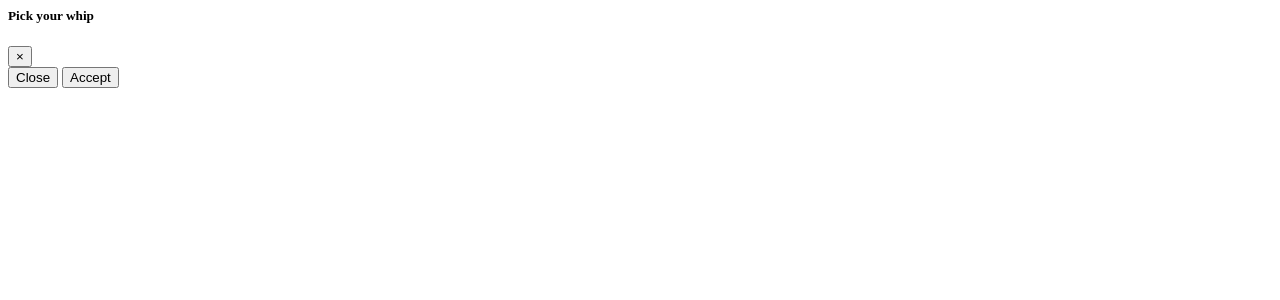
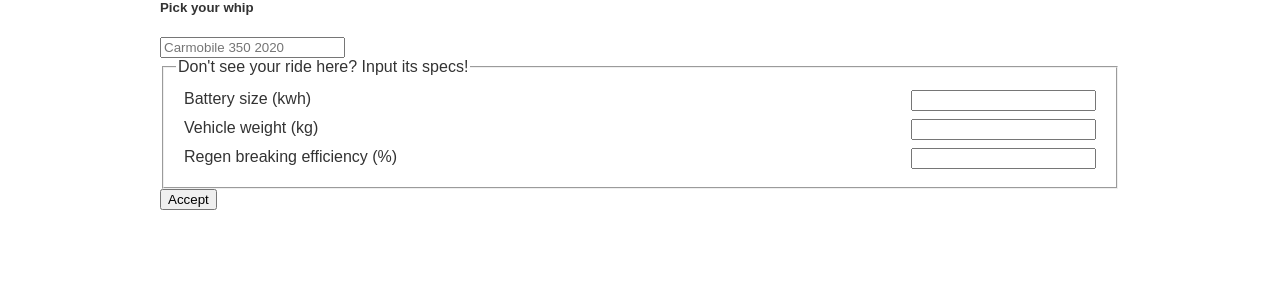
Before and after one commit to mrpossoms/ROHM, a Flask app: page /modal/cars in a window 1280 px wide. Shown: the top 300 px of the page. Run offline with Flask 2, Linux system fonts and the light colour scheme; some libraries are stand-ins or nearby versions.

Commit message:
WIP: working on car selection modal

```diff
--- a/example/main.py
+++ b/example/main.py
@@ -15,8 +15,34 @@ def index():
     return render_template("main.html")
 
 @app.route("/modal/cars")
-def cars():
+def modal_cars():
     return render_template("modal/cars.html")
+
+@app.route("/search/cars/<string:query>")
+def search_cars(query):
+    from fuzzysearch import find_near_matches
+    import json
+
+    all_cars = json.load(open('data/cars.json', 'r'))
+    matches = []
+
+    # evaluate closeness of string match against all cars
+    for car_name in all_cars:
+        match = find_near_matches("volkswagen", car_name, max_l_dist=1)
+
+        if len(match) > 0:
+            matches.append(all_cars[car_name])
+            matches[-1]['name'] = car_name
+            matches[-1]['dist'] = match[0].dist
+
+    # sort for by 'distance'
+    sorted(matches, key=lambda car: car['dist'])
+
+    print(matches)
+
+    return json.dumps(matches)
+
+
 
 
 @app.route("/<string:origin>/<string:dest>/estimate")
--- a/example/static/css/style.css
+++ b/example/static/css/style.css
@@ -6,6 +6,12 @@ html {
 
 .logo {
 	max-width:256px;
+}
+
+.rohm-ui-field {
+    display: flex;
+    justify-content: space-between;
+    margin: .5rem;
 }
 
 h1, h2, h3, body, footer {
--- a/example/templates/modal/cars.html
+++ b/example/templates/modal/cars.html
@@ -5,5 +5,51 @@
 {% block title %}Pick your whip{% endblock %}
 
 {% block content %}
+<input id="text-car-query" type="text" placeholder="Carmobile 350 2020" list="list-car-matches"/>
+<datalist id="list-car-matches"></datalist>
+
+<fieldset id="fieldset-specs">
+<legend>Don't see your ride here? Input its specs!</legend>
+
+<div class="rohm-ui-field">
+<label for="battery-size">Battery size (kwh)</label>
+<input id="text-battery-size" type="text" name="battery-size"/>
+</div>
+
+<div class="rohm-ui-field">
+<label for="vehicle-weight">Vehicle weight (kg)</label>
+<input id="text-vehicle-weight" type="text" name="vehicle-weight"/>
+</div>
+
+<div class="rohm-ui-field">
+<label for="regen-efficiency">Regen breaking efficiency (%)</label>
+<input id="text-regen-efficiency" type="text" name="regen-efficiency"/>
+</div>
+</fieldset>
+
+<button id="button-accept">Accept</button>
+
+<script type="text/javascript">
+
+	// $('#fieldset-specs')
+
+	$('#text-car-query').change((event) => {
+		console.log('searching for: ' + this.value);
+		$.get('/search/cars/' + this.value, (data) => {
+			console.log(data);
+
+			var matches = $('#list-car-matches').empty();
+
+			for (var i = 0; i < data.length; i++)
+			{
+				matches.append($('<option></option>').attr('value', data[i].name));
+			}
+		}, 'json');
+	});
+
+	$('#button-accept').click(() => {
+		alert('accepted!');
+	});
+</script>
 
 {% endblock %}
--- a/example/templates/modal/modal.html
+++ b/example/templates/modal/modal.html
@@ -1,12 +1,13 @@
+<script src="https://ajax.googleapis.com/ajax/libs/jquery/3.5.1/jquery.min.js"></script>
+<link rel="stylesheet" href="https://cdnjs.cloudflare.com/ajax/libs/jquery-modal/0.9.1/jquery.modal.min.css" />
+<link href="/static/css/style.css" rel="stylesheet"/
+
 <div class="modal fade" id="{% block id %}{% endblock %}" data-backdrop="static" data-keyboard="false" tabindex="-1" aria-labelledby="staticBackdropLabel" aria-hidden="true">
 <div class="modal-dialog">
 <div class="modal-content">
 
 <div class="modal-header">
 <h5 class="modal-title" id="staticBackdropLabel">{% block title %}{% endblock %}</h5>
-<button type="button" class="close" data-dismiss="modal" aria-label="Close">
-<span aria-hidden="true">&times;</span>
-</button>
 </div>
 
 <div class="modal-body">
@@ -14,8 +15,7 @@
 </div>
 
 <div class="modal-footer">
-<button type="button" class="btn btn-secondary" data-dismiss="modal">Close</button>
-<button type="button" class="btn btn-primary">Accept</button>
+
 </div>
 
 </div>
```
Also changed, not shown: data/cars.json (renamed from data/cars.js).
